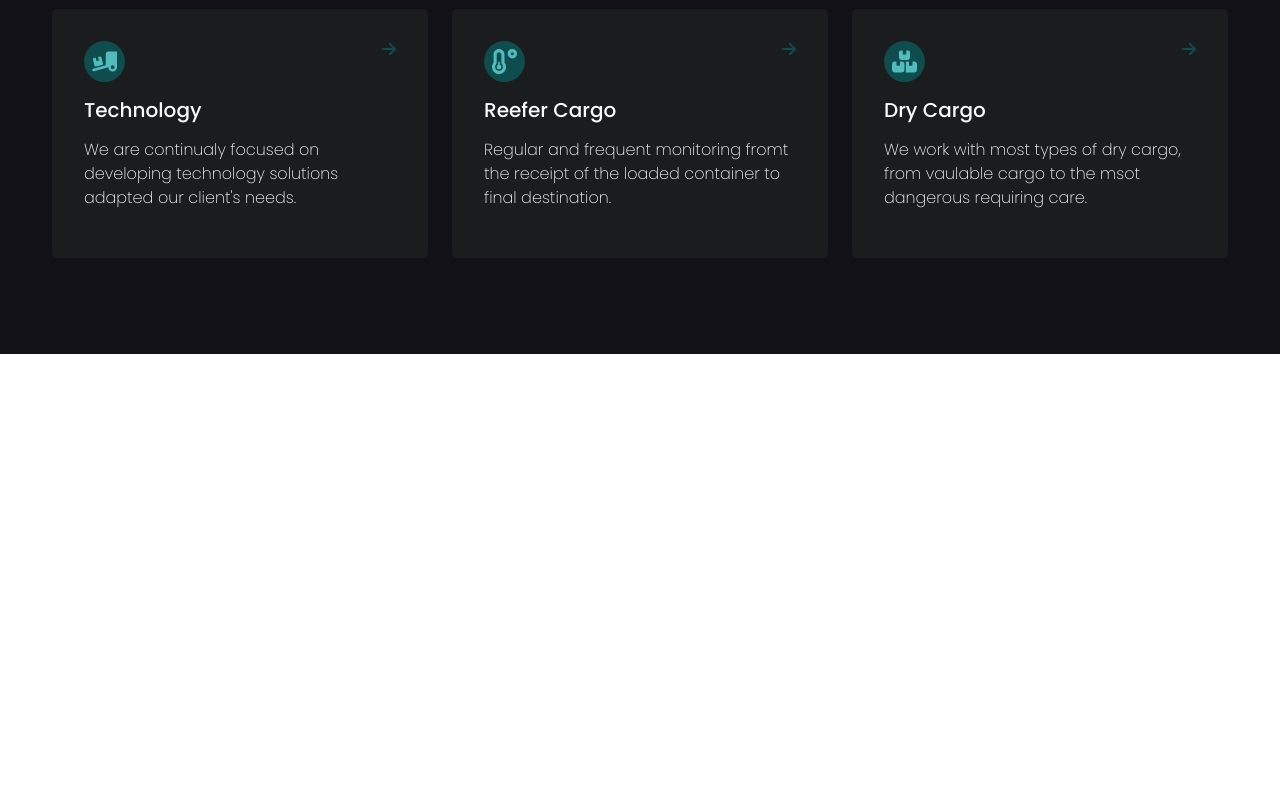
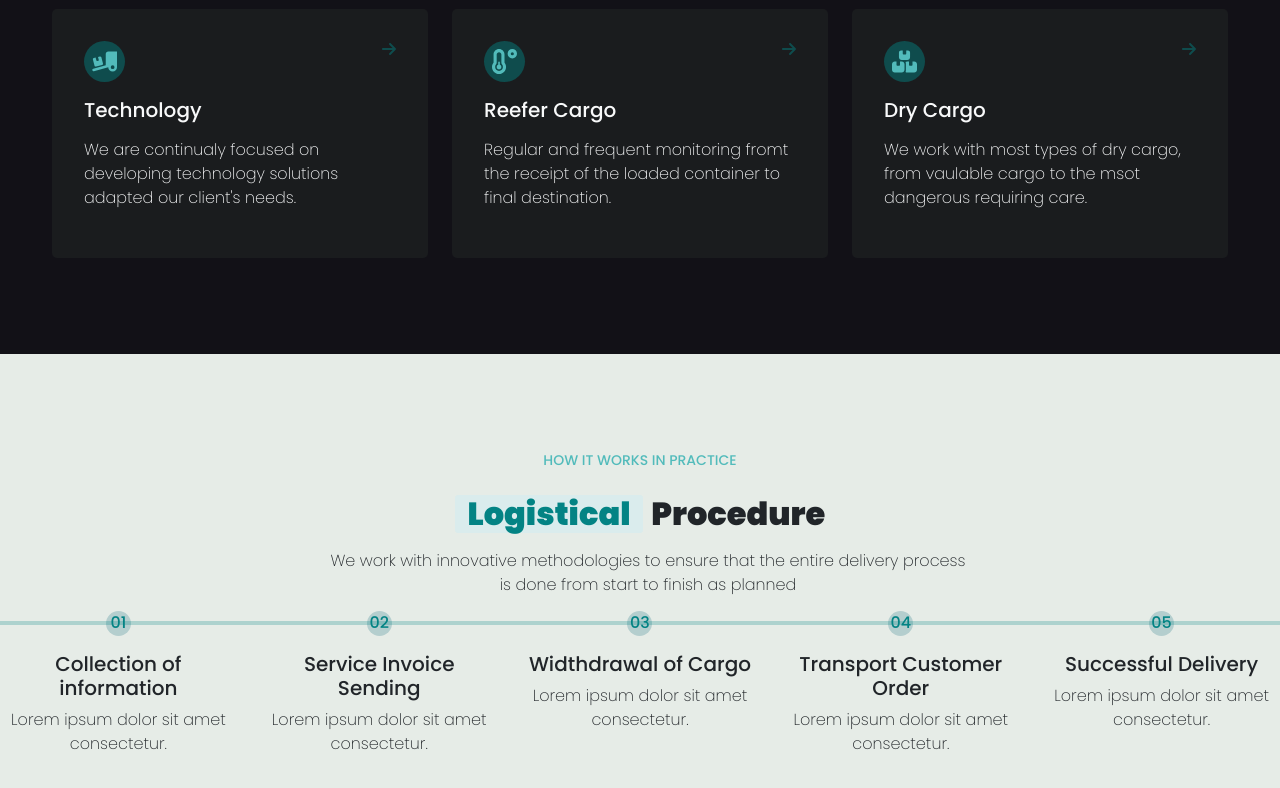
Before and after one commit to ariannagreco3393/proj-html-vuejs, a Vue app: page / in a window 1280 px wide. Shown: the part 1586-2374 px from the top of the page. Before the commit the page ends 1940 px from the top, so only its background shows below. Built offline with nearby package versions, Linux system fonts and the light colour scheme.

Commit message:
add procedure section

```diff
--- a/src/assets/scss/style.scss
+++ b/src/assets/scss/style.scss
@@ -31,8 +31,8 @@
 
   .light_excellence {
     gap: 0.5rem;
-    border-radius: 5px;
-    padding: 0 0.5rem;
+    border-radius: 3px;
+    padding: 0 0.8rem;
   }
 
   .diamond {
--- a/src/assets/scss/variables.scss
+++ b/src/assets/scss/variables.scss
@@ -9,6 +9,7 @@ $ocra: rgba(189, 149, 66, 1);
 $top-bar: rgba(33, 51, 62, 1);
 $light-blue: rgba(218, 236, 237);
 $bg-square: rgb(26, 28, 30);
+$bg-light-green: rgb(230,236,231);
 
 
 
--- a/src/components/mainComponent.vue
+++ b/src/components/mainComponent.vue
@@ -2,6 +2,63 @@
   <main id="site_main">
     <whoWeAre />
     <mainServices />
+    <section class="procedure">
+      <div class="container">
+        <div class="row text-center">
+          <small class="text_green font_500">HOW IT WORKS IN PRACTICE</small>
+          <div class="excellence d-flex justify-content-center mt-4">
+            <h2 class="light_excellence text_dark_green bg_light font_900">
+              Logistical
+            </h2>
+            <h2 class="font_900">Procedure</h2>
+          </div>
+          <p class="font_200 m-2">
+            We work with innovative methodologies to ensure that the entire
+            delivery process <br> is done from start to finish as planned
+          </p>
+        </div>
+      </div>
+      <hr class="line" />
+      <div class="large_container">
+        <div class="row text-center">
+          <div class="col d-flex flex-column align-items-center">
+            <div class="number_line d-flex justify-content-center">
+              <p class="font_500">01</p>
+            </div>
+            <h5 class="mt-3">Collection of information</h5>
+            <p class="font_200">Lorem ipsum dolor sit amet consectetur.</p>
+          </div>
+          <div class="col d-flex flex-column align-items-center">
+            <div class="number_line d-flex justify-content-center">
+              <p class="font_500">02</p>
+            </div>
+            <h5 class="mt-3">Service Invoice Sending</h5>
+            <p class="font_200">Lorem ipsum dolor sit amet consectetur.</p>
+          </div>
+          <div class="col d-flex flex-column align-items-center">
+            <div class="number_line d-flex justify-content-center">
+              <p class="font_500">03</p>
+            </div>
+            <h5 class="mt-3">Widthdrawal of Cargo</h5>
+            <p class="font_200">Lorem ipsum dolor sit amet consectetur.</p>
+          </div>
+          <div class="col d-flex flex-column align-items-center">
+            <div class="number_line d-flex justify-content-center">
+              <p class="font_500">04</p>
+            </div>
+            <h5 class="mt-3">Transport Customer Order</h5>
+            <p class="font_200">Lorem ipsum dolor sit amet consectetur.</p>
+          </div>
+          <div class="col d-flex flex-column align-items-center">
+            <div class="number_line d-flex justify-content-center">
+              <p class="font_500">05</p>
+            </div>
+            <h5 class="mt-3">Successful Delivery</h5>
+            <p class="font_200">Lorem ipsum dolor sit amet consectetur.</p>
+          </div>
+        </div>
+      </div>
+    </section>
   </main>
 </template>
 
@@ -20,4 +77,29 @@ export default {
 <style lang="scss" scoped>
 @import "@/assets/scss/variables.scss";
 @import "@/assets/scss/partials/_commonRules";
+
+.procedure {
+  padding: 6rem 0;
+  background-color: $bg-light-green;
+  .large_container {
+    max-width: 1400px;
+    margin: -30px auto 0;
+  }
+  .col {
+    width: 100%;
+  }
+  .line {
+    height: 4px;
+    color: $font-button-dark;
+  }
+  .number_line {
+    width: 25px;
+    height: 25px;
+    background-color: rgb(180, 206, 206);
+    border-radius: 50%;
+    p {
+      color: $font-button-dark;
+    }
+  }
+}
 </style>
--- a/src/components/mainServicesComponent.vue
+++ b/src/components/mainServicesComponent.vue
@@ -14,7 +14,7 @@
             needs in order to develop a produvtive, long-term partenrship.
           </p>
         </div>
-        <div class="col-4 text-end align-self-center">
+        <div class="col-4 text-end">
           <button class="transparent_btn">SEE ALL</button>
         </div>
       </div>
```
